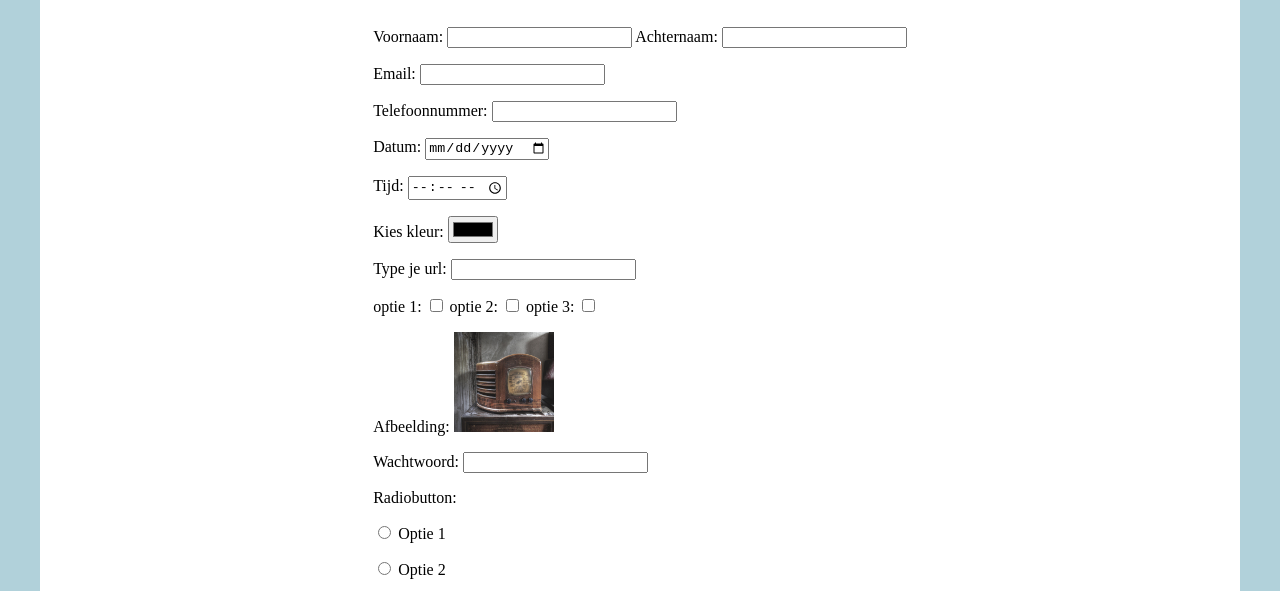
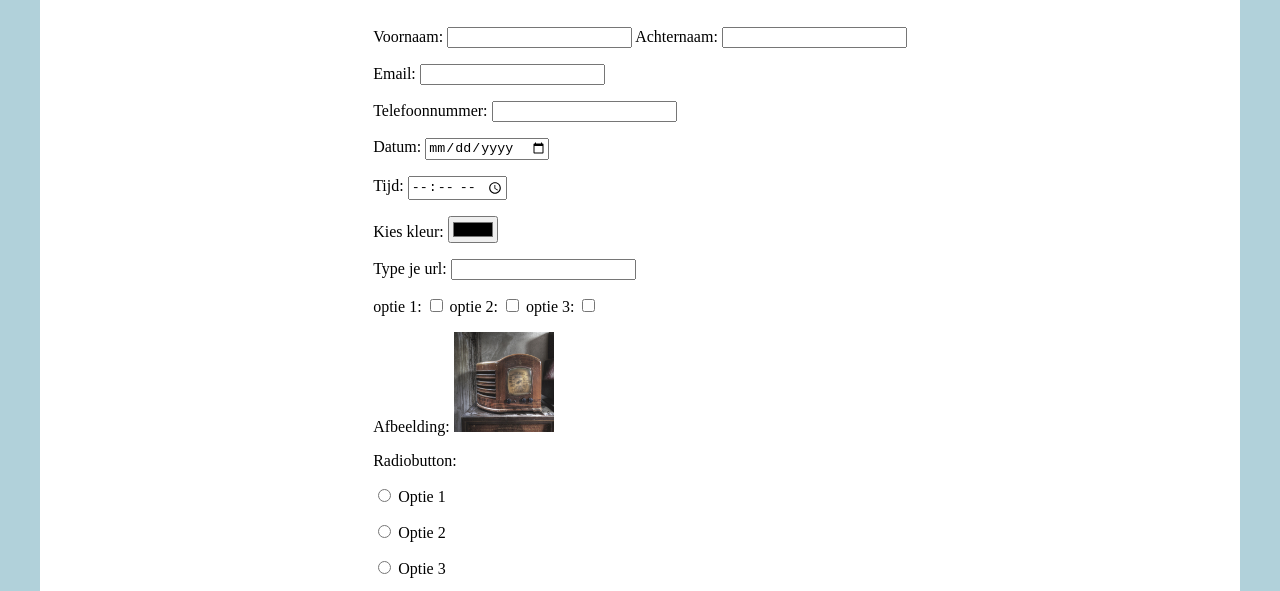
Before and after one commit to kato1971/kato_heijmans-hackathon, a plain HTML site: page form.html in a window 1280 px wide. Shown: the part 358-949 px from the top of the page. Drawn offline with Linux system fonts and the light colour scheme.

Commit message:
Add files via upload

```diff
--- a/form.html
+++ b/form.html
@@ -56,9 +56,6 @@
                     <label>Afbeelding: <input type="image" src="images/radio.jpg" alt="Submit" width="100" height="100"></label>
                 </p>
                 <p>
-                    <label>Wachtwoord: <input type="password" name="Wachtwoord" /></label>
-                </p>
-                <p>
                     <label>Radiobutton:
                         <p><input type="radio" name="Radiobutton: " value="Optie 1"/> Optie 1</p>
                         <p><input type="radio" name="Radiobutton: " value="Optie 2"/> Optie 2</p>
```
